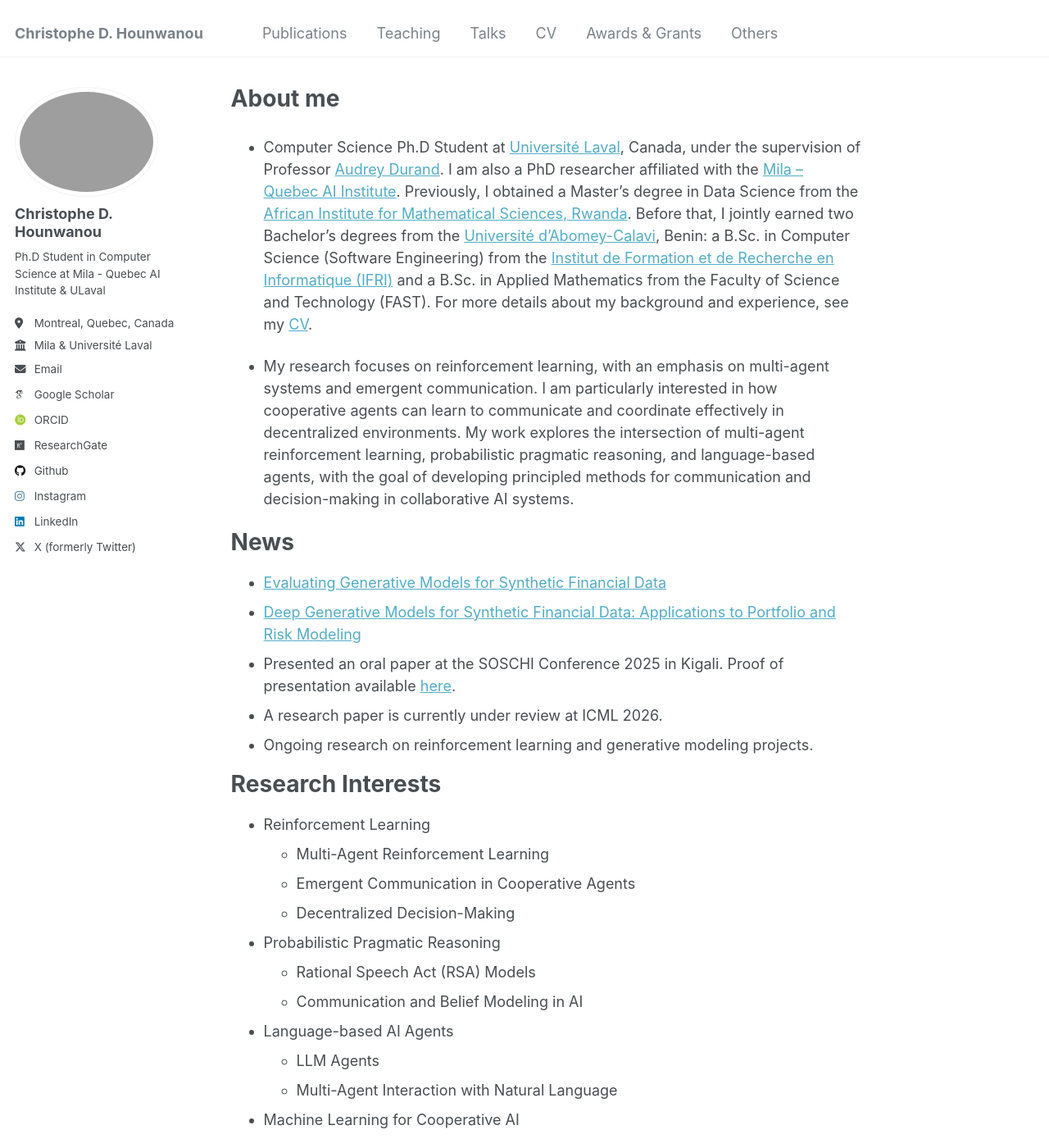
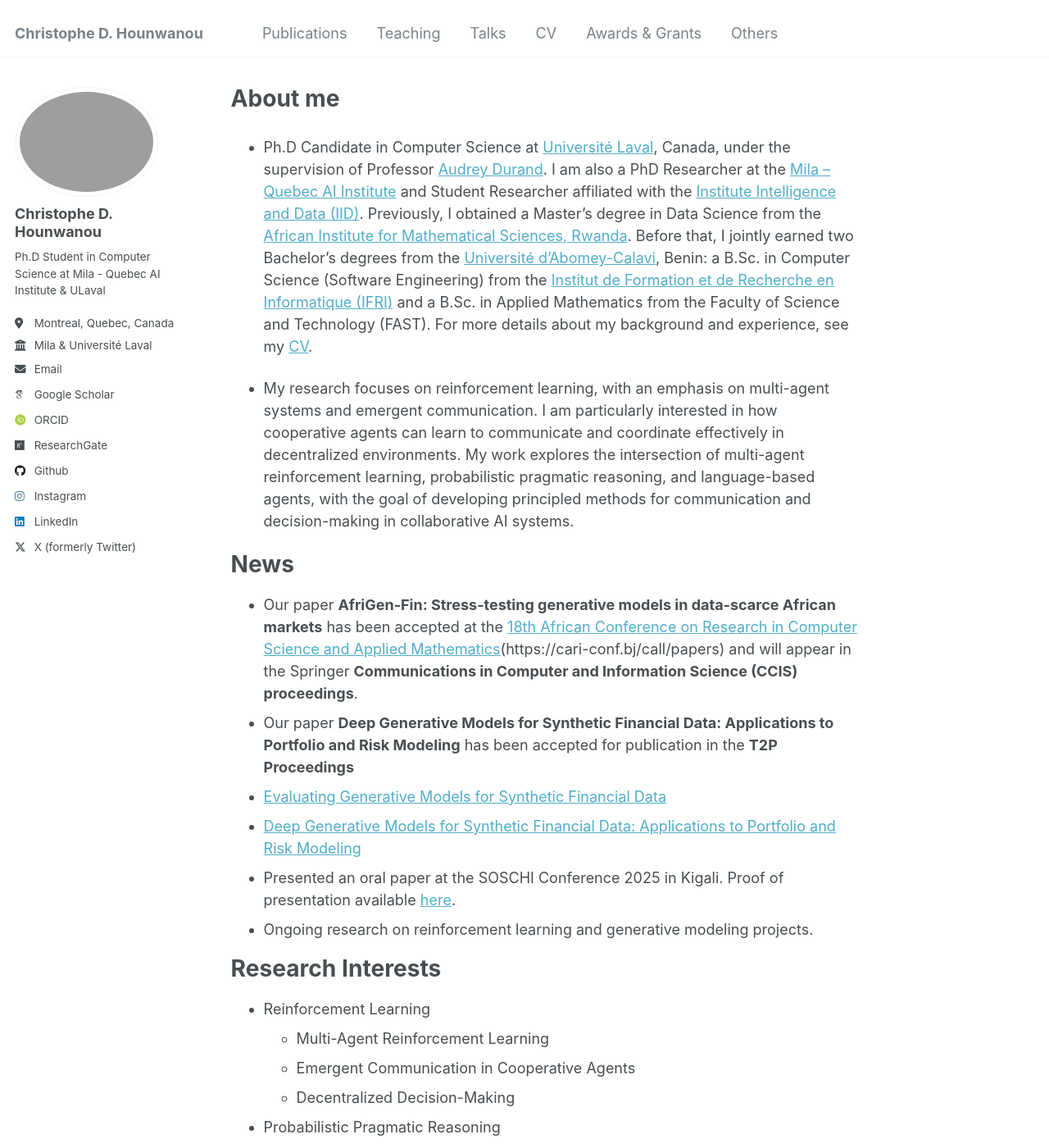
Before and after one commit to chrishounwanou/chrishounwanou.github.io, a Jekyll site: the page built from _pages/about.md, in a window 1280 px wide and 1400 px high. Shown: the whole window at 82% size. Built offline with Jekyll 4.4.1, drawn with Linux system fonts in a browser that asks for light colours; some web fonts are replaced.

Commit message:
Revise academic details in about.md
Updated academic status and affiliations in the about page.

```diff
--- a/_pages/about.md
+++ b/_pages/about.md
@@ -6,16 +6,17 @@ redirect_from:
   - /about/
   - /about.html
 ---
-- Computer Science Ph.D Student at [Université Laval](https://www.ulaval.ca/), Canada, under the supervision of Professor [Audrey Durand](https://mila.quebec/fr/annuaire/audrey-durand). I am also a PhD researcher affiliated with the [Mila – Quebec AI Institute](https://mila.quebec/fr). Previously, I obtained a Master's degree in Data Science from the [African Institute for Mathematical Sciences, Rwanda](https://aims.ac.rw/). Before that, I jointly earned two Bachelor's degrees from the [Université d'Abomey-Calavi](https://www.uac.bj/), Benin: a B.Sc. in Computer Science (Software Engineering) from the [Institut de Formation et de Recherche en Informatique (IFRI)](https://ifri-uac.bj/) and a B.Sc. in Applied Mathematics from the Faculty of Science and Technology (FAST). For more details about my background and experience, see my [CV](/files/Christophe_Hounwanou_CV.pdf).
+- Ph.D Candidate in Computer Science at [Université Laval](https://www.ulaval.ca/), Canada, under the supervision of Professor [Audrey Durand](https://mila.quebec/fr/annuaire/audrey-durand). I am also a PhD Researcher at the [Mila – Quebec AI Institute](https://mila.quebec/fr) and Student Researcher affiliated with the [Institute Intelligence and Data (IID)](https://iid.ulaval.ca/). Previously, I obtained a Master's degree in Data Science from the [African Institute for Mathematical Sciences, Rwanda](https://aims.ac.rw/). Before that, I jointly earned two Bachelor's degrees from the [Université d'Abomey-Calavi](https://www.uac.bj/), Benin: a B.Sc. in Computer Science (Software Engineering) from the [Institut de Formation et de Recherche en Informatique (IFRI)](https://ifri-uac.bj/) and a B.Sc. in Applied Mathematics from the Faculty of Science and Technology (FAST). For more details about my background and experience, see my [CV](/files/Christophe_Hounanou_CV.pdf).
 
 - My research focuses on reinforcement learning, with an emphasis on multi-agent systems and emergent communication. I am particularly interested in how cooperative agents can learn to communicate and coordinate effectively in decentralized environments. My work explores the intersection of multi-agent reinforcement learning, probabilistic pragmatic reasoning, and language-based agents, with the goal of developing principled methods for communication and decision-making in collaborative AI systems.
 
 News
 ======
+- Our paper **AfriGen-Fin: Stress-testing generative models in data-scarce African markets** has been accepted at the [18th African Conference on Research in Computer Science and Applied Mathematics](CARI 2026)(https://cari-conf.bj/call/papers) and will appear in the Springer **Communications in Computer and Information Science (CCIS) proceedings**.
+- Our paper **Deep Generative Models for Synthetic Financial Data: Applications to Portfolio and Risk Modeling** has been accepted for publication in the **T2P Proceedings**
 - [Evaluating Generative Models for Synthetic Financial Data](https://arxiv.org/abs/2512.21791)
 - [Deep Generative Models for Synthetic Financial Data: Applications to Portfolio and Risk Modeling](https://arxiv.org/abs/2512.21798)
 - Presented an oral paper at the SOSCHI Conference 2025 in Kigali. Proof of presentation available [here](/files/SOSCHI_2025_Presentation.pdf).
-- A research paper is currently under review at ICML 2026.
 - Ongoing research on reinforcement learning and generative modeling projects.
 
 Research Interests
```
